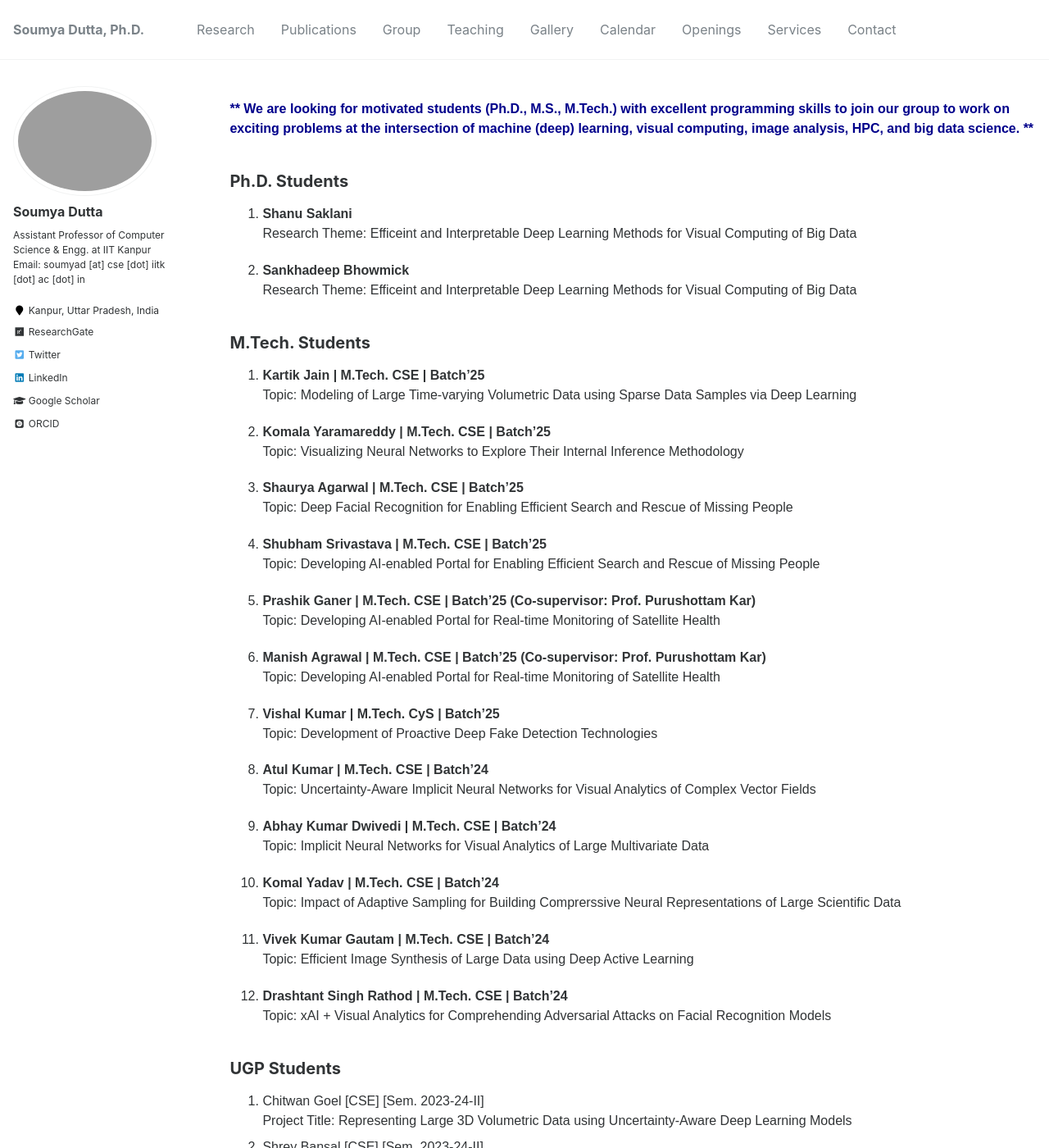
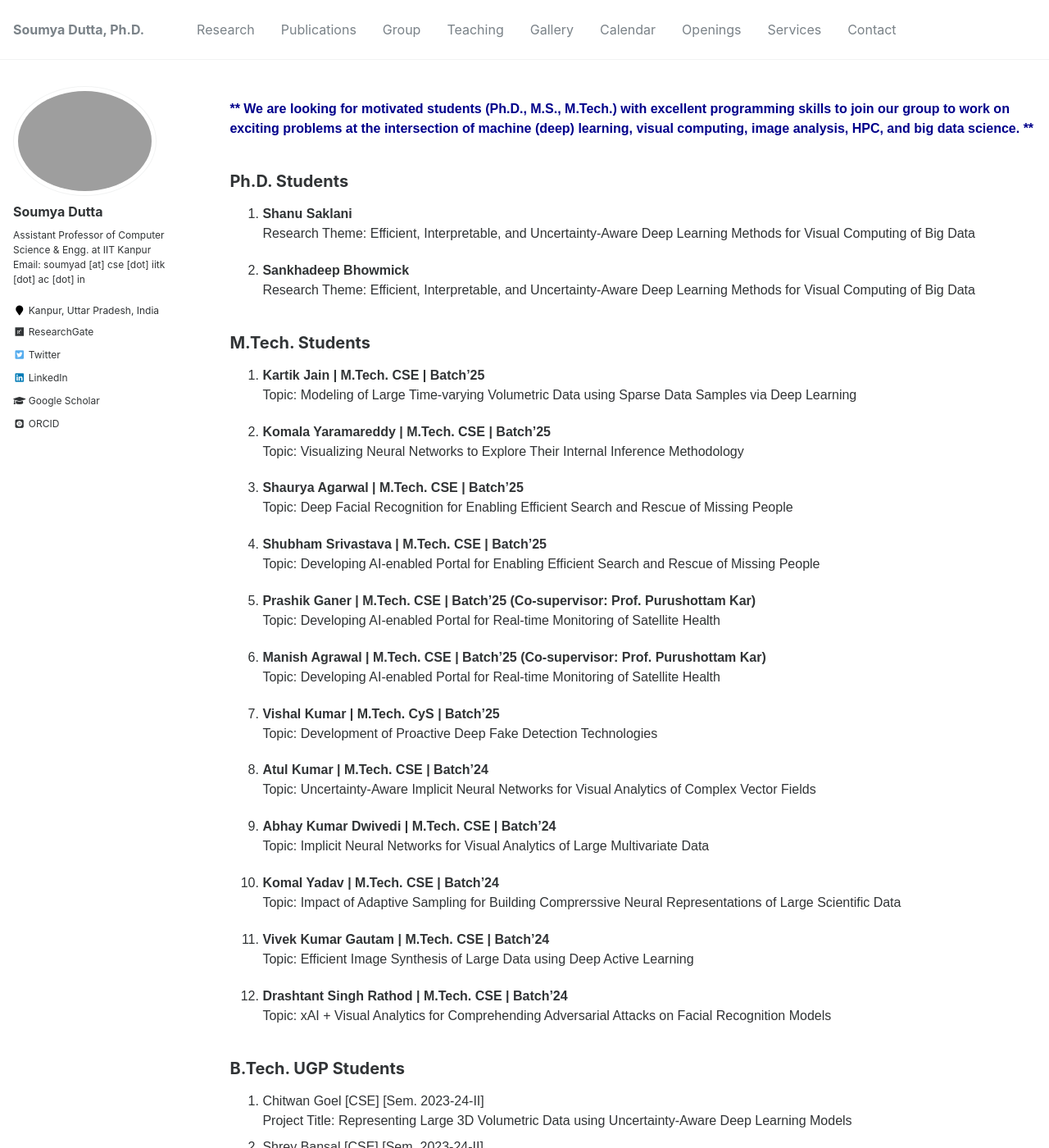
Before and after one commit to soumyadutta-cse/soumyadutta-cse.github.io, a Jekyll site: the page built from _pages/group.md, in a window 1280 px wide and 1400 px high. Shown: the whole window at 82% size. Built offline with Jekyll 4.4.1, drawn with Linux system fonts in a browser that asks for light colours; some web fonts are replaced; some of the changed text lies outside the part shown.

Commit message:
fix spelling error

```diff
--- a/_pages/group.md
+++ b/_pages/group.md
@@ -95,10 +95,10 @@ html {
 </div> -->
 
 1. <b>Shanu Saklani</b> <br>
-Research Theme: Efficeint and Interpretable Deep Learning Methods for Visual Computing of Big Data
+Research Theme: Efficient, Interpretable, and Uncertainty-Aware Deep Learning Methods for Visual Computing of Big Data
 
 2. <b>Sankhadeep Bhowmick</b> <br>
-Research Theme: Efficeint and Interpretable Deep Learning Methods for Visual Computing of Big Data
+Research Theme: Efficient, Interpretable, and Uncertainty-Aware Deep Learning Methods for Visual Computing of Big Data
 
 
 <!-- <h2 style="text-align:left">MSR Students</h2>
@@ -147,14 +147,14 @@ Topic: xAI + Visual Analytics for Comprehending Adversarial Attacks on Facial Re
 
 
 
-<h2 style="text-align:left">UGP Students</h2>
+<h2 style="text-align:left">B.Tech. UGP Students</h2>
 
 11. Chitwan Goel [CSE] [Sem. 2023-24-II]<br>
     Project Title: Representing Large 3D Volumetric Data using Uncertainty-Aware Deep Learning Models
 10. Shrey Bansal [CSE] [Sem. 2023-24-II]<br>
     Project Title: Representing Large 3D Volumetric Data using Uncertainty-Aware Deep Learning Models
 9. Aditya Bangar [CSE] [Sem. 2023-24-II]<br>
-    Project Title: Uncertainty Aware Affective Behaviour Analysis: Baseline Setup
+    Project Title: Uncertainty Aware Affective Behavior Analysis: Baseline Setup
 8. Ahmad Amaan [ME] [Sem. 2023-24-II]<br>
     Project Title: Evaluating Generative Models for Volume Visualization
 7. Yerusu Dharini Reddy [EE] [Sem. 2023-24-II]<br>
```
